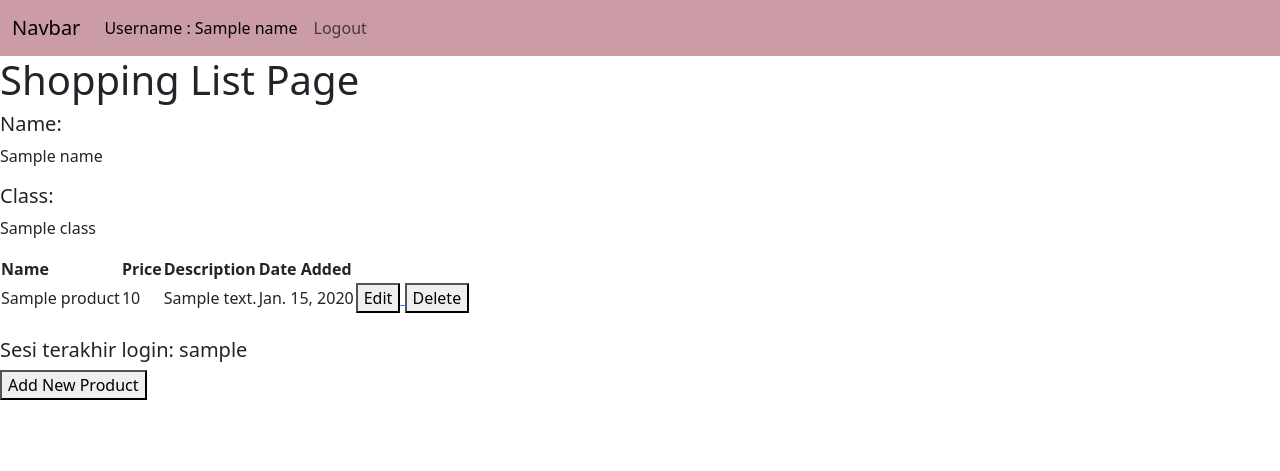
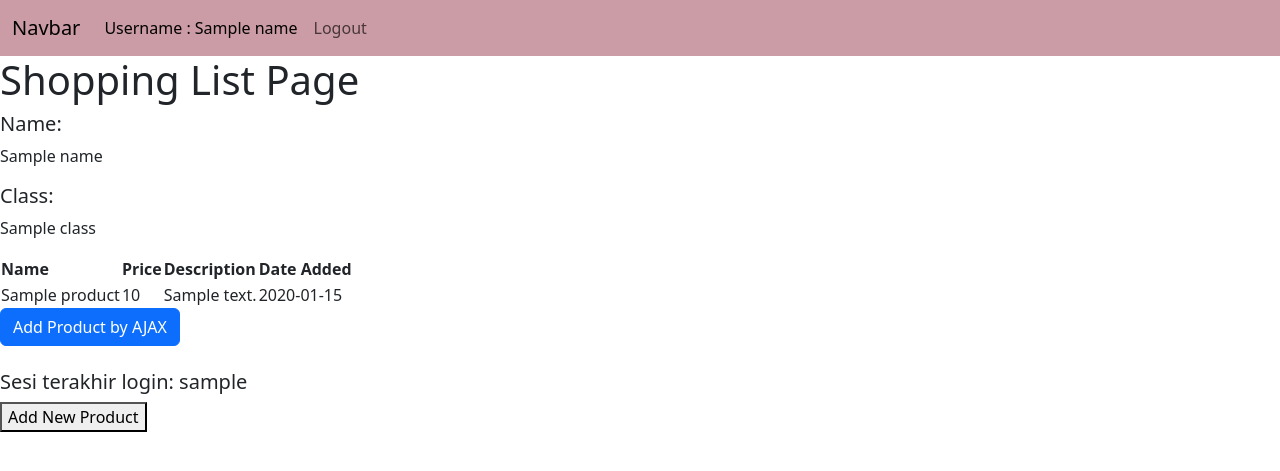
Before and after one commit to nadinezhr/shopping-list, a Django app: template main/templates/main.html in a window 1280 px wide. Shown: the top 471 px of the page. Run offline with Django 4.2, Linux system fonts and the light colour scheme; tables that the repository leaves empty hold one stand-in row (values such as "Sample post"); the template is opened without the code that fills it: values that come from a table or form of the project are taken from there, most other values are stand-ins (such as "Sample title", 1, 10 or a date in 2020).

Commit message:
tutprial 5

```diff
--- a/main/templates/main.html
+++ b/main/templates/main.html
@@ -23,36 +23,42 @@
     <h5>Class:</h5>
     <p>{{class}}</p>
 
+    <table id="product_table"></table>
+
 <table>
-    <tr>
-        <th>Name</th>
-        <th>Price</th>
-        <th>Description</th>
-        <th>Date Added</th>
-    </tr>
+        <div class="modal fade" id="exampleModal" tabindex="-1" aria-labelledby="exampleModalLabel" aria-hidden="true">
+            <div class="modal-dialog">
+                <div class="modal-content">
+                    <div class="modal-header">
+                        <h1 class="modal-title fs-5" id="exampleModalLabel">Add New Product</h1>
+                        <button type="button" class="btn-close" data-bs-dismiss="modal" aria-label="Close"></button>
+                    </div>
+                    <div class="modal-body">
+                        <form id="form" onsubmit="return false;">
+                            {% csrf_token %}
+                            <div class="mb-3">
+                                <label for="name" class="col-form-label">Name:</label>
+                                <input type="text" class="form-control" id="name" name="name"></input>
+                            </div>
+                            <div class="mb-3">
+                                <label for="price" class="col-form-label">Price:</label>
+                                <input type="number" class="form-control" id="price" name="price"></input>
+                            </div>
+                            <div class="mb-3">
+                                <label for="description" class="col-form-label">Description:</label>
+                                <textarea class="form-control" id="description" name="description"></textarea>
+                            </div>
+                        </form>
+                    </div>
+                    <div class="modal-footer">
+                        <button type="button" class="btn btn-secondary" data-bs-dismiss="modal">Close</button>
+                        <button type="button" class="btn btn-primary" id="button_add" data-bs-dismiss="modal">Add Product</button>
+                    </div>
+                </div>
+            </div>
+        </div>
+<button type="button" class="btn btn-primary" data-bs-toggle="modal" data-bs-target="#exampleModal">Add Product by AJAX</button>
 
-    {% comment %} Berikut cara memperlihatkan data produk di bawah baris ini {% endcomment %}
-
-    {% for product in products %}
-        <tr>
-            <td>{{product.name}}</td>
-            <td>{{product.price}}</td>
-            <td>{{product.description}}</td>
-            <td>{{product.date_added}}</td>
-            <td>
-                <a href="{% url 'main:edit_product' product.pk %}">
-                    <button>
-                        Edit
-                    </button>
-                </a>
-                <a href="{% url 'main:delete_product' product.pk %}">
-                    <button>
-                        Delete
-                    </button>
-                </a>
-            </td>
-        </tr>
-    {% endfor %}
 </table>
 
 <br />
@@ -63,4 +69,46 @@
     </button>
 </a>
 
+<script>
+    async function getProducts() {
+        return fetch("{% url 'main:get_product_json' %}").then((res) => res.json())
+    }
+
+    async function refreshProducts() {
+        document.getElementById("product_table").innerHTML = ""
+        const products = await getProducts()
+        let htmlString = `<tr>
+            <th>Name</th>
+            <th>Price</th>
+            <th>Description</th>
+            <th>Date Added</th>
+        </tr>`
+        products.forEach((item) => {
+            htmlString += `\n<tr>
+            <td>${item.fields.name}</td>
+            <td>${item.fields.price}</td>
+            <td>${item.fields.description}</td>
+            <td>${item.fields.date_added}</td>
+        </tr>`
+        })
+
+        document.getElementById("product_table").innerHTML = htmlString
+    }
+
+    refreshProducts()
+
+    function addProduct() {
+        fetch("{% url 'main:add_product_ajax' %}", {
+            method: "POST",
+            body: new FormData(document.querySelector('#form'))
+        }).then(refreshProducts)
+
+        document.getElementById("form").reset()
+        return false
+    }
+
+    document.getElementById("button_add").onclick = addProduct
+</script>
+
+
 {% endblock content %}
--- a/main/urls.py
+++ b/main/urls.py
@@ -2,6 +2,7 @@ from django.urls import path
 from main.views import show_main
 from main.views import show_main, create_product, show_xml, show_json, show_xml_by_id, show_json_by_id, register, login_user, logout_user
 from main.views import edit_product, delete_product
+from main.views import get_product_json, add_product_ajax
 
 app_name = 'main'
 
@@ -17,4 +18,6 @@ urlpatterns = [
     path('logout/', logout_user, name='logout'),
     path('edit-product/<int:id>', edit_product, name='edit_product'),
     path('delete/<int:id>', delete_product, name='delete_product'),
+    path('get-product/', get_product_json, name='get_product_json'),
+    path('create-product-ajax/', add_product_ajax, name='add_product_ajax')
 ]
--- a/main/views.py
+++ b/main/views.py
@@ -1,5 +1,5 @@
 from django.shortcuts import render
-from django.http import HttpResponseRedirect
+from django.http import HttpResponseNotFound, HttpResponseRedirect
 from main.forms import ProductForm
 from django.urls import reverse
 from main.models import Product
@@ -14,6 +14,7 @@ from django.contrib.auth.decorators import login_required
 import datetime
 from django.http import HttpResponseRedirect
 from django.urls import reverse
+from django.views.decorators.csrf import csrf_exempt
 
 # Create your views here.
 
@@ -113,3 +114,22 @@ def delete_product(request, id):
     product.delete()
     # Kembali ke halaman awal
     return HttpResponseRedirect(reverse('main:show_main'))
+
+def get_product_json(request):
+    product_item = Product.objects.all()
+    return HttpResponse(serializers.serialize('json', product_item))
+
+@csrf_exempt
+def add_product_ajax(request):
+    if request.method == 'POST':
+        name = request.POST.get("name")
+        price = request.POST.get("price")
+        description = request.POST.get("description")
+        user = request.user
+
+        new_product = Product(name=name, price=price, description=description, user=user)
+        new_product.save()
+
+        return HttpResponse(b"CREATED", status=201)
+
+    return HttpResponseNotFound()
--- a/templates/base.html
+++ b/templates/base.html
@@ -16,5 +16,7 @@
     <body>
         {% block content %}
         {% endblock content %}
+        <script src="https://cdn.jsdelivr.net/npm/@popperjs/core@2.11.8/dist/umd/popper.min.js" integrity="sha384-I7E8VVD/ismYTF4hNIPjVp/Zjvgyol6VFvRkX/vR+Vc4jQkC+hVqc2pM8ODewa9r" crossorigin="anonymous"></script>
+        <script src="https://cdn.jsdelivr.net/npm/bootstrap@5.3.2/dist/js/bootstrap.min.js" integrity="sha384-BBtl+eGJRgqQAUMxJ7pMwbEyER4l1g+O15P+16Ep7Q9Q+zqX6gSbd85u4mG4QzX+" crossorigin="anonymous"></script>
     </body>
 </html>
```
